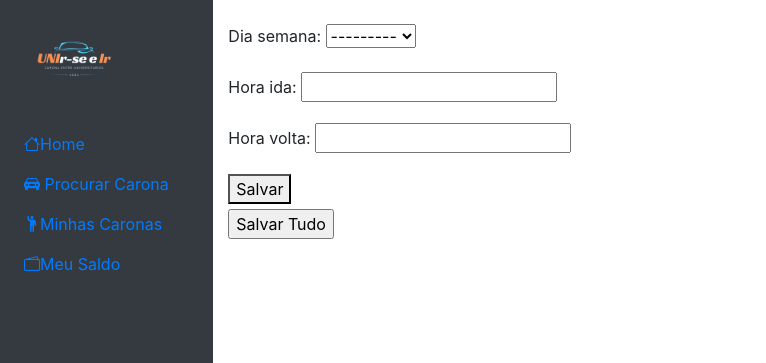
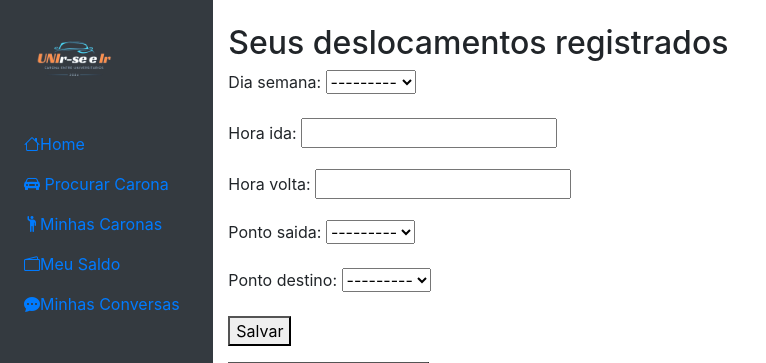
Before and after one commit to Bohredd/unirseeir, a Django app: page /deslocamentos/meus/ in a window 1280 px wide. Shown: the top 363 px of the page, without its empty margins (0-766 px from the left). Run offline with Django 4.2, Linux system fonts and the light colour scheme; the visitor is signed in with stand-in values (Sample User, id 1); data that the repository does not hold is empty; some libraries are stand-ins or nearby versions.

Commit message:
feat: UNIr-se e Ir

```diff
--- a/core/forms.py
+++ b/core/forms.py
@@ -3,6 +3,8 @@ from django.db.models import TextChoices
 from django.forms import formset_factory
 from crispy_forms.helper import FormHelper
 from crispy_forms.layout import Submit
+
+from core.models import Deslocamento
 
 
 class CadastroForm(forms.Form):
@@ -46,13 +48,11 @@ class DiasSemana(TextChoices):
     quinta = ("quinta", "Quinta")
     sexta = ("sexta", "Sexta")
 
-class DeslocamentoForm(forms.Form):
-    dia_semana = forms.ChoiceField(choices=DiasSemana, widget=forms.Select(attrs={'class': 'form-control'}))
-    hora_ida = forms.TimeField()
-    hora_volta = forms.TimeField()
 
-
-DeslocamentoFormSet = formset_factory(DeslocamentoForm, extra=1)
+class DeslocamentoForm(forms.ModelForm):
+    class Meta:
+        model = Deslocamento
+        fields = ("dia_semana", "hora_ida", "hora_volta", "ponto_saida", "ponto_destino")
 
 
 class MotoristaForm(forms.Form):
@@ -60,8 +60,6 @@ class MotoristaForm(forms.Form):
     automovel = forms.CharField(label="Automóvel")
 
     carona_paga = forms.BooleanField()
-
-    deslocamentos = DeslocamentoFormSet()
 
 
 class LoginForm(forms.Form):
@@ -127,8 +125,11 @@ class EditMotoristaForm(forms.Form):
 
     automovel = forms.CharField()
     carona_paga = forms.BooleanField()
-    deslocamentos = DeslocamentoFormSet()
+#    deslocamentos = DeslocamentoFormSet()
+
 
 class MensagemForm(forms.Form):
 
-    conteudo = forms.CharField(widget=forms.Textarea(), label="Digite sua mensagem aqui")
+    conteudo = forms.CharField(
+        widget=forms.Textarea(), label="Digite sua mensagem aqui"
+    )
--- a/core/templates/base.html
+++ b/core/templates/base.html
@@ -4,3 +4,5 @@
 <link href="https://stackpath.bootstrapcdn.com/bootstrap/4.5.2/css/bootstrap.min.css" rel="stylesheet">
 <script src="https://cdn.jsdelivr.net/npm/bootstrap@5.3.3/dist/js/bootstrap.bundle.min.js" integrity="sha384-YvpcrYf0tY3lHB60NNkmXc5s9fDVZLESaAA55NDzOxhy9GkcIdslK1eN7N6jIeHz" crossorigin="anonymous"></script>
 <link rel="stylesheet" href="https://cdn.jsdelivr.net/npm/bootstrap-icons@1.11.3/font/bootstrap-icons.min.css">
+<link rel="stylesheet" href="https://unpkg.com/leaflet/dist/leaflet.css" />
+<script src="https://unpkg.com/leaflet/dist/leaflet.js"></script>
--- a/core/templates/header.html
+++ b/core/templates/header.html
@@ -49,6 +49,13 @@
                     <li class="nav-item">
                         <a href="{% url 'bancoView' %}" class="nav-link px-sm-0 px-2">
                             <i class="fs-5 bi-wallet2"></i><span class="ms-1 d-none d-sm-inline">Meu Saldo</span>
+                        </a>
+                    </li>
+
+
+                    <li class="nav-item">
+                        <a href="{% url 'conversaList' %}" class="nav-link px-sm-0 px-2">
+                            <i class="fs-5 bi-chat-dots-fill"></i><span class="ms-1 d-none d-sm-inline">Minhas Conversas</span>
                         </a>
                     </li>
 
--- a/core/templates/meus_deslocamentos.html
+++ b/core/templates/meus_deslocamentos.html
@@ -1,33 +1,91 @@
 {% extends 'header.html' %}
 
 {% block content %}
-    {% if formset|length > 0 %}
-         <form method="post">
-            {% csrf_token %}
-            {{ formset.management_form }}
-            {% for form in formset %}
+    <h2>Seus deslocamentos registrados</h2>
+    <div id="form-container">
+        {% for form in formset %}
+            <form method="post" id="{{ form.prefix }}">
+                {% csrf_token %}
+                {{ formset.management_form }}
                 <div>
                     {{ form.as_p }}
                     {% if form.instance.pk %}
                         <button type="submit">Editar</button>
                     {% else %}
-                        <button type="button" onclick="editarDeslocamento({{ form.prefix }})">Salvar</button>
+                        <button type="button" onclick="salvarDeslocamento('{{ form.prefix }}')">Salvar</button>
                     {% endif %}
                 </div>
-            {% endfor %}
-            <input type="submit" value="Salvar Tudo" style="margin-top: 5px">
-        </form>
-    {% else %}
-        <p> vc n possui deslocamento crie um </p>
-    {% endif %}
+            </form>
+        {% endfor %}
+    </div>
 
+    <button type="button" id="adicionar-deslocamento">Adicionar Deslocamento</button>
+
+    <div id="novo-deslocamento" style="display: none;">
+        <!-- Modelo do formulário de deslocamento -->
+        <div id="modelo-deslocamento" style="display: none;">
+            <div class="deslocamento">
+                <label for="id_deslocamentos-0-dia_semana">Dia da Semana:</label>
+                <input type="text" id="id_deslocamentos-0-dia_semana" name="deslocamentos-0-dia_semana">
+                <label for="id_deslocamentos-0-hora_ida">Hora de Ida:</label>
+                <input type="time" id="id_deslocamentos-0-hora_ida" name="deslocamentos-0-hora_ida">
+                <label for="id_deslocamentos-0-hora_volta">Hora de Volta:</label>
+                <input type="time" id="id_deslocamentos-0-hora_volta" name="deslocamentos-0-hora_volta">
+
+                <!-- Campos ocultos para coordenadas -->
+                <input type="hidden" id="id_deslocamentos-0-ponto_saida" name="deslocamentos-0-ponto_saida">
+                <input type="hidden" id="id_deslocamentos-0-ponto_destino" name="deslocamentos-0-ponto_destino">
+            </div>
+        </div>
+
+        <!-- Deslocamentos Container -->
+        <div id="deslocamentos-container">
+        </div>
+
+        <button type="button" id="adicionar-deslocamento-final">Adicionar Novo Deslocamento</button>
+    </div>
+
+    <!-- Adicione a div para o mapa -->
+    <div id="map" style="height: 400px;"></div>
+
+    <script src="https://code.jquery.com/jquery-3.6.0.min.js"></script>
+    <script src="https://unpkg.com/leaflet/dist/leaflet.js"></script>
     <script>
-        function editarDeslocamento(prefix) {
-            var form = document.querySelector(`form[id$="${prefix}"]`);
-            form.querySelector('button[type="button"]').style.display = 'none';
-            form.querySelector('button[type="submit"]').style.display = 'inline-block';
-            var inputs = form.querySelectorAll('input, select');
-            inputs.forEach(input => input.removeAttribute('disabled'));
-        }
+        $(document).ready(function() {
+            let deslocamentoCount = 0;
+            const modeloDeslocamento = $('#modelo-deslocamento').html();
+
+            $('#adicionar-deslocamento').click(function() {
+                $('#novo-deslocamento').toggle();
+                if ($('#novo-deslocamento').is(':visible')) {
+                    adicionarDeslocamento(); // Adiciona um novo deslocamento quando o formulário é revelado
+                }
+            });
+
+            $('#adicionar-deslocamento-final').click(function() {
+                adicionarDeslocamento(); // Adiciona um novo deslocamento quando o botão final é clicado
+            });
+
+            function adicionarDeslocamento() {
+                deslocamentoCount++;
+                const novoDeslocamento = modeloDeslocamento.replace(/id_deslocamentos-0-/g, `id_deslocamentos-${deslocamentoCount}-`);
+                $('#deslocamentos-container').append(novoDeslocamento);
+            }
+
+            // Configuração do mapa Leaflet
+            var map = L.map('map').setView([-23.5505, -46.6333], 12); // São Paulo coordinates
+            L.tileLayer('https://{s}.tile.openstreetmap.org/{z}/{x}/{y}.png', {
+                attribution: '© OpenStreetMap contributors'
+            }).addTo(map);
+
+            // Adiciona marcadores ao clicar no mapa e atualiza os campos ocultos de coordenadas
+            map.on('click', function(e) {
+                const pontoLat = e.latlng.lat;
+                const pontoLng = e.latlng.lng;
+                const ponto = `${pontoLat},${pontoLng}`;
+                $('#id_deslocamentos-' + deslocamentoCount + '-ponto_saida').val(ponto);
+                $('#id_deslocamentos-' + deslocamentoCount + '-ponto_destino').val(ponto);
+            });
+        });
     </script>
 {% endblock %}
--- a/core/views.py
+++ b/core/views.py
@@ -715,22 +715,30 @@ def switch_account_view(request):
                 "home",
             )
 
+DeslocamentoFormSet = modelformset_factory(
+    Deslocamento, form=DeslocamentoForm, extra=1
+)
 
 @is_tipo("motorista")
 @login_required
 def meus_deslocamentos_view(request):
-
-    DeslocamentoFormSet = modelformset_factory(
-        Deslocamento, fields=("dia_semana", "hora_ida", "hora_volta"), extra=1
-    )
-
     if request.method == "POST":
         formset = DeslocamentoFormSet(request.POST)
 
-        print(formset.cleaned_data)
+        if formset.is_valid():
+            instances = formset.save(commit=False)
+            for instance in instances:
+                ponto_saida = instance.ponto_saida
+                ponto_destino = instance.ponto_destino
 
-        if formset.is_valid():
-            formset.save()
+                if ponto_saida and ponto_destino:
+                    ponto_x_saida = ponto_saida.x
+                    ponto_y_saida = ponto_saida.y
+                    ponto_x_destino = ponto_destino.x
+                    ponto_y_destino = ponto_destino.y
+
+
+                instance.save()
     else:
         deslocamentos = Deslocamento.objects.filter(motorista__user_id=request.user.id)
         formset = DeslocamentoFormSet(queryset=deslocamentos)
```
Also changed, not shown: core/migrations/0020_alter_deslocamento_dia_semana.py (added).
